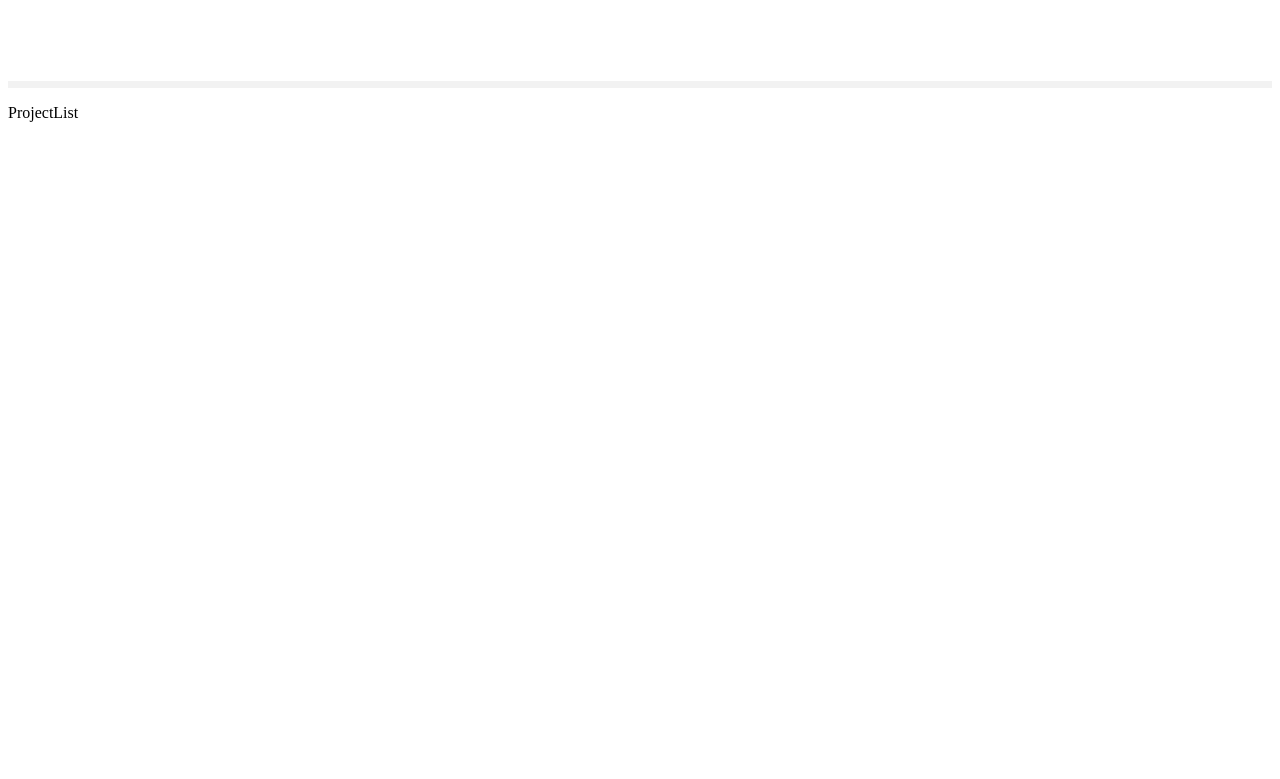
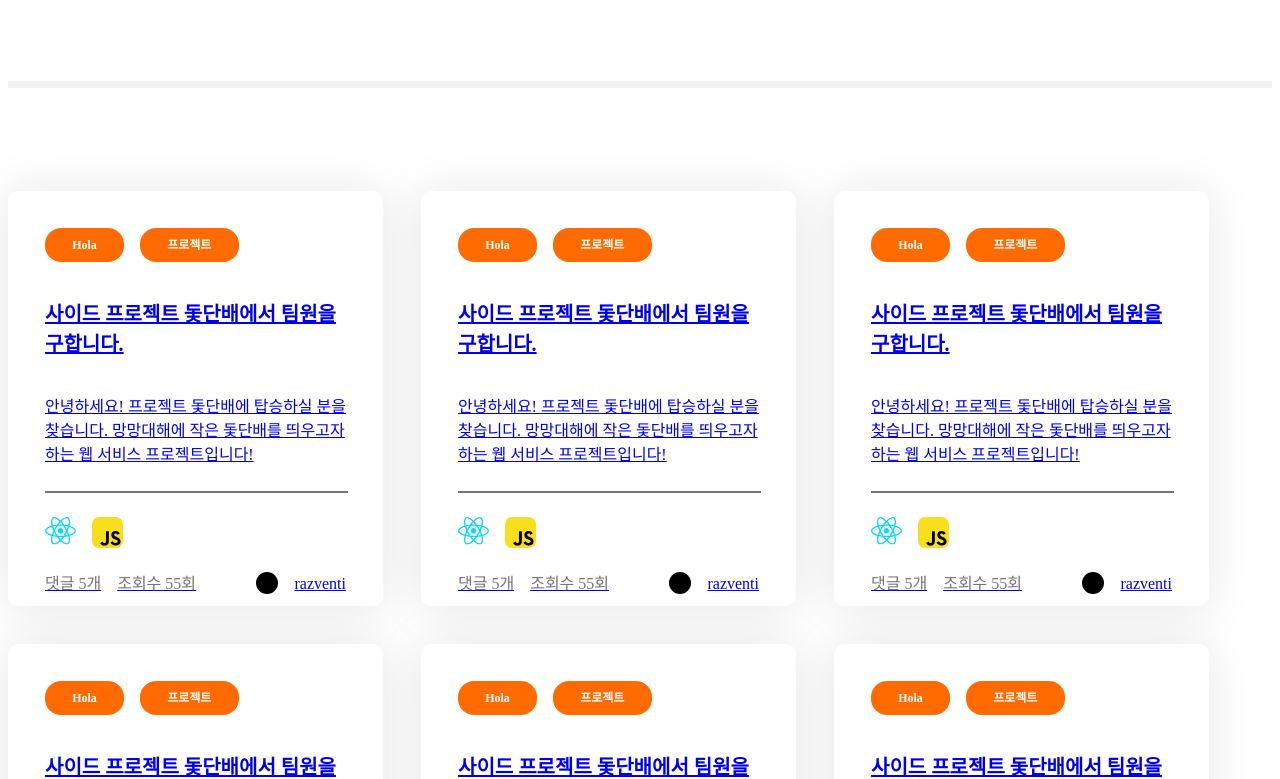
Before and after one commit to Chagok-Integrated-for-DevProject/Chagok-Frontend, a Next.js app: page /projects in a window 1280 px wide. Shown: the part 701-1480 px from the top of the page. Before the commit the page ends 831 px from the top, so only its background shows below. Built offline with nearby package versions, Linux system fonts and the light colour scheme.

Commit message:
:lipstick: Design: ProjectList Grid레이아웃 추가

```diff
--- a/src/components/common/card/projects/index.styles.tsx
+++ b/src/components/common/card/projects/index.styles.tsx
@@ -4,6 +4,8 @@ import { palette } from "styles/palette";
 export const ClassificationTagWrapper = styled.div``;
 
 export const ClassificationTag = styled.span`
+  display: inline-block;
+
   padding: 0.5rem 1.7rem;
   border: 0;
   border-radius: 1rem;
@@ -11,7 +13,7 @@ export const ClassificationTag = styled.span`
 
   font-size: 0.75rem;
   font-weight: 700;
-  line-height: 1.125rem;
+  line-height: 150%;
 
   background-color: ${palette.bgMainOrange};
   color: ${palette.white};
@@ -22,7 +24,7 @@ export const Title = styled.h2`
   font-size: 1.25rem;
   line-height: 1.875rem;
 
-  padding: 1rem 0;
+  padding: 1.25rem 0;
 
   word-break: keep-all;
 `;
@@ -56,7 +58,7 @@ export const InfoWrapper = styled.div`
   display: flex;
   justify-content: space-between;
 
-  margin: 0.5rem 0 0;
+  margin: 1rem 0 0;
 
   img {
     margin-left: auto;
--- /dev/null
+++ b/src/components/projects/projectList/index.styles.ts
@@ -0,0 +1,19 @@
+import styled from "@emotion/styled";
+import { palette } from "styles/palette";
+
+export const ProjectListGrid = styled.div`
+  display: grid;
+  grid-template-columns: repeat(3, 23.4375rem);
+  grid-template-rows: repeat(3, 25.9375rem);
+  gap: 2.375rem;
+
+  margin: 6.4375rem 0;
+`;
+
+export const GridItem = styled.div`
+  padding: 2.3125rem;
+
+  border-radius: 0.625rem;
+  background: ${palette.white};
+  box-shadow: 0px 1px 50px 0px rgba(0, 0, 0, 0.1);
+`;
--- a/src/components/projects/projectList/index.tsx
+++ b/src/components/projects/projectList/index.tsx
@@ -1,5 +1,24 @@
+import ProjectCard from "components/common/card/projects";
+
+import { GridItem, ProjectListGrid } from "./index.styles";
+
+// import Pagination from "components/common/pagination";
+
 const ProjectList = () => {
-  return <div>ProjectList</div>;
+  const Cards = new Array(9).fill(null).map((e) => {
+    e = <ProjectCard />;
+    return e;
+  });
+
+  return (
+    <>
+      <ProjectListGrid>
+        {Cards.map((e, i) => (
+          <GridItem key={i}>{e}</GridItem>
+        ))}
+      </ProjectListGrid>
+    </>
+  );
 };
 
 export default ProjectList;
```
Also changed, not shown: public/utils/dbl_arrow.svg (added).
